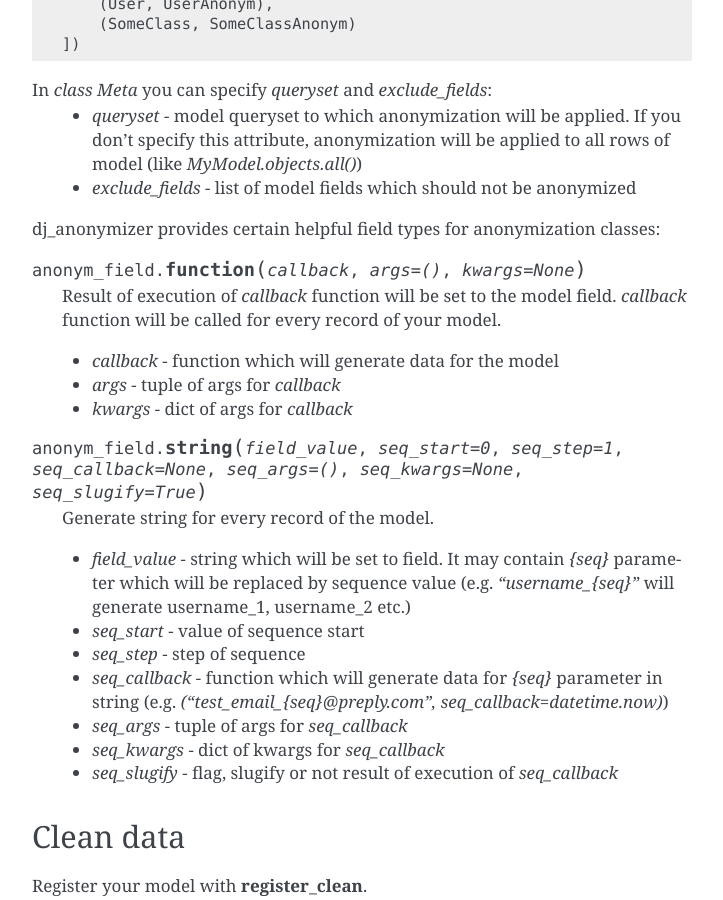
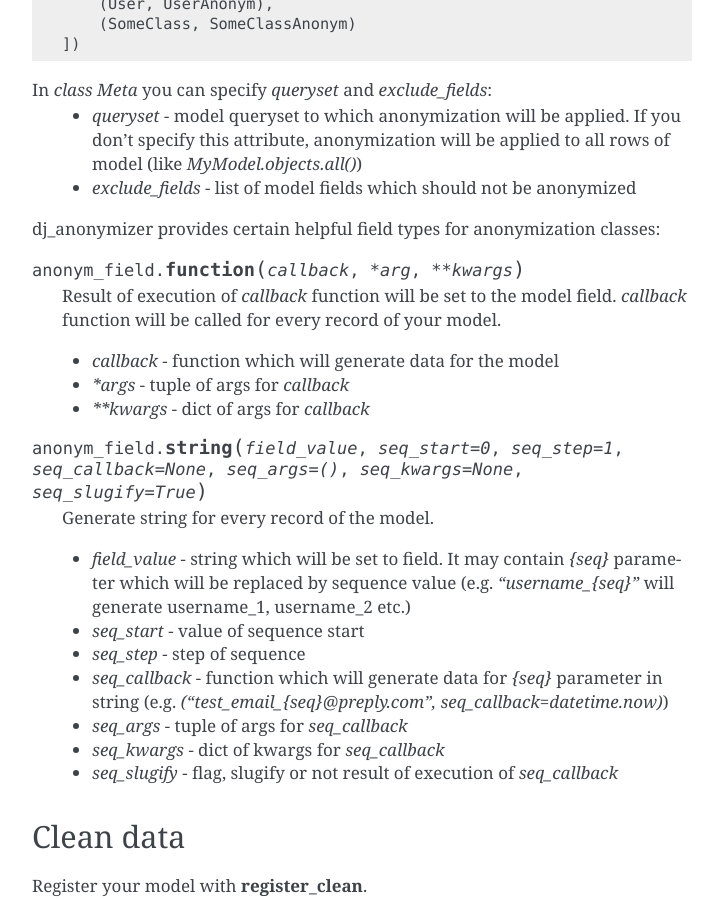
Before and after one commit to preply/dj_anonymizer, a Sphinx documentation site: the page built from docs/usage.rst, in a window 1280 px wide and 900 px high, scrolled down 1625 px. Shown: the whole window, without its empty margins (388-1111 px from the left). Built offline with Sphinx 7.4.7, drawn with Linux system fonts in a browser that asks for light colours.

Commit message:
upd docs according to changes

```diff
--- a/docs/usage.rst
+++ b/docs/usage.rst
@@ -83,13 +83,13 @@ In `class Meta` you can specify `queryset` and `exclude_fields`:
 
 dj_anonymizer provides certain helpful field types for anonymization classes:
 
-.. function:: anonym_field.function(callback, args=(), kwargs=None)
+.. function:: anonym_field.function(callback, *arg, **kwargs)
 
     Result of execution of `callback` function will be set to the model field. `callback` function will be called for every record of your model.
 
     * `callback` - function which will generate data for the model
-    * `args` - tuple of args for `callback`
-    * `kwargs` - dict of args for `callback`
+    * `*args` - tuple of args for `callback`
+    * `**kwargs` - dict of args for `callback`
 
 .. function:: anonym_field.string(field_value, seq_start=0, seq_step=1, seq_callback=None, seq_args=(), seq_kwargs=None, seq_slugify=True)
 
```
